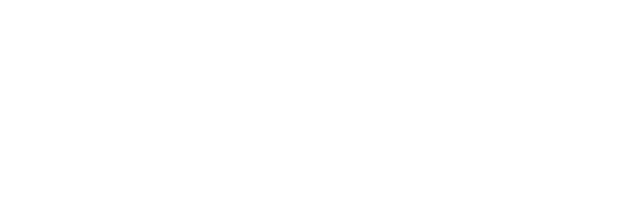
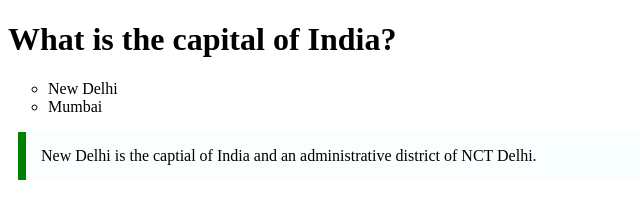
Before and after one commit to acciojob/trivia-chaithrareddy475, a website: page main.html in a window 1280 px wide. Shown: the whole page, without its empty margins (0-640 px from the left). Drawn offline with Linux system fonts and the light colour scheme.

Commit message:
solution

```diff
--- a/main.html
+++ b/main.html
@@ -8,6 +8,12 @@
 
 <body>
 	<!-- the entire body must be written by student -->
+	<h1>What is the capital of India?</h1>
+	<ul type="circle">
+		<li>New Delhi</li>
+		<li>Mumbai</li>
+	</ul>
+	<blockquote cite="https://en.wikipedia.org/wiki/New_Delhi">New Delhi is the captial of India and an administrative district of NCT Delhi.</blockquote>
     <script type="text/javascript" src="./script.js">
 </script>
 
--- a/styles.css
+++ b/styles.css
@@ -1,2 +1,10 @@
 
 /* Your CSS Code here. */
+blockquote{
+    max-width: 600px;
+    margin: 10px;
+    padding: 15px;
+    border-left: 8px solid green;
+    background-color: #f8fffe;
+    border-block-end-width: bold;
+}
```
Also changed, not shown: 1 other file.
